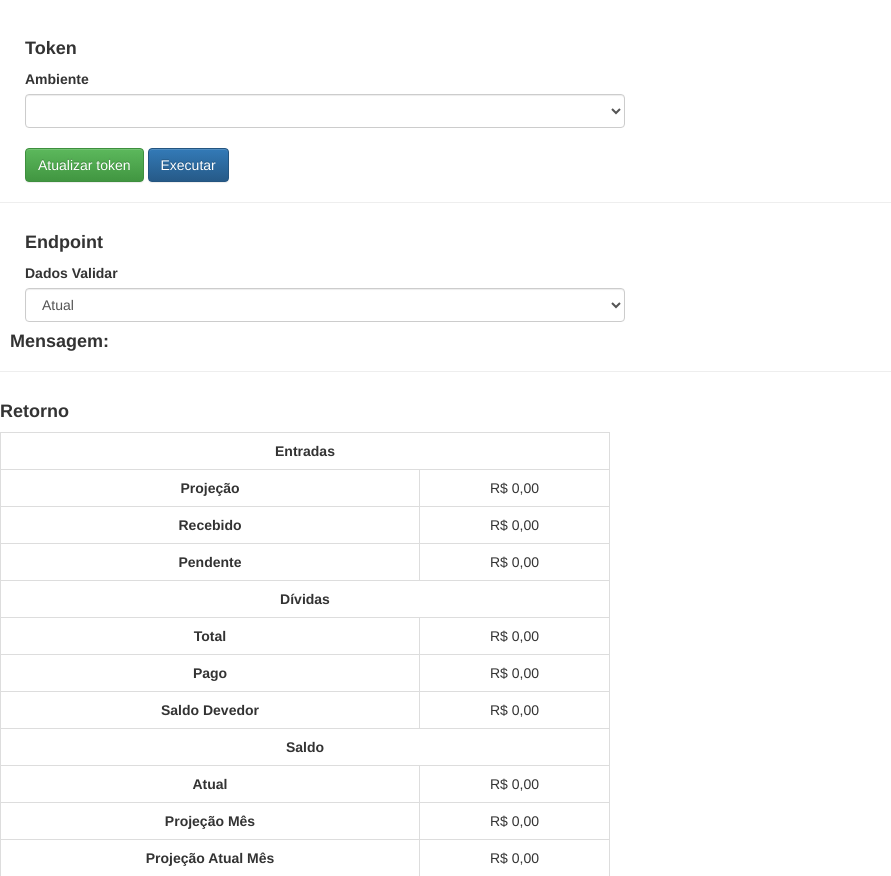
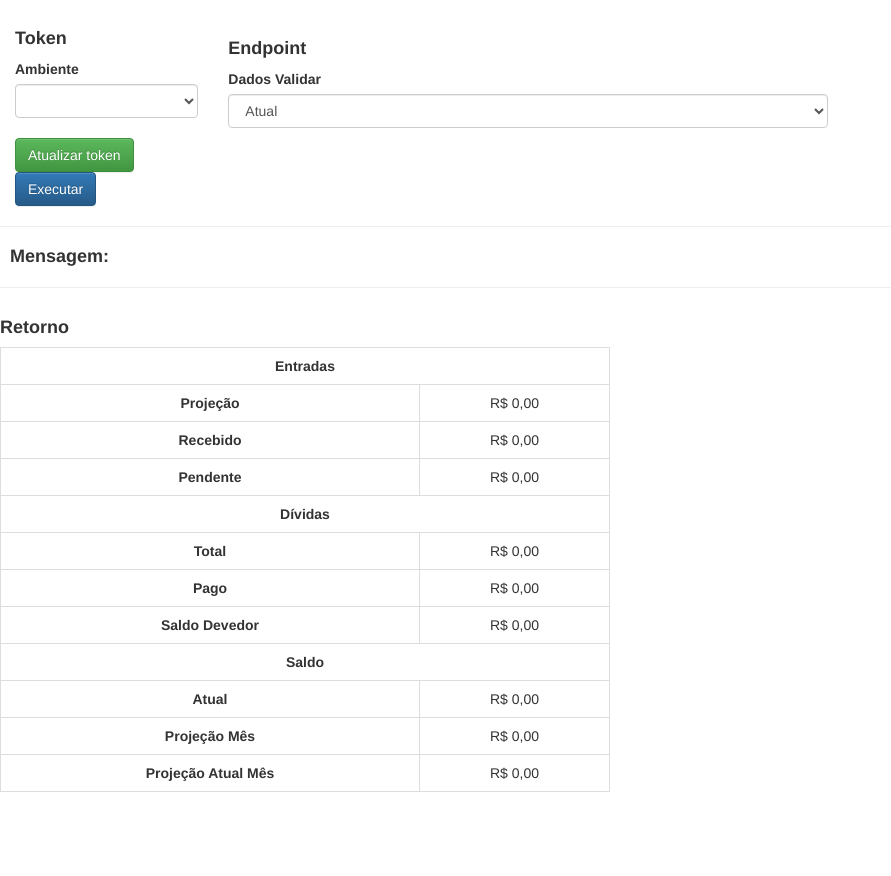
Before and after one commit to allanmoreira/php-support, a PHP site: page /emprestimo.php in a window 1280 px wide. Shown: the part 51-927 px from the top of the page, without its empty margins (0-891 px from the left). After the commit the page ends 843 px from the top, so only its background shows below. Run offline with PHP 8.4, Linux system fonts and the light colour scheme.

Commit message:
Login em coluna

```diff
--- a/emprestimo.php
+++ b/emprestimo.php
@@ -12,6 +12,8 @@
                 </select>
             </div>
         </div>
+
+        <hr/>
 
         <div style="margin-left: 10px">
             <h4><strong>Mensagem:</strong> <span id="mensagem"></span></h4>
--- a/templates/login_pf.php
+++ b/templates/login_pf.php
@@ -1,5 +1,4 @@
-<div style="margin-left: 10px; margin-right: 10px; margin-top: 10px" class="row">
-    <div class="col-lg-6">
+<div class="col-lg-2">
     <h4><strong>Token</strong></h4>
     <label>Ambiente</label>
     <select id="ambiente" class="form-control">
@@ -11,6 +10,3 @@
     <button class="btn btn-success" id="btn_atualizar_token">Atualizar token</button>
     <button class="btn btn-primary" id="btn_executar">Executar</button>
 </div>
-</div>
-
-<hr/>
```
Lines whose indentation alone changed are shown as unchanged.
